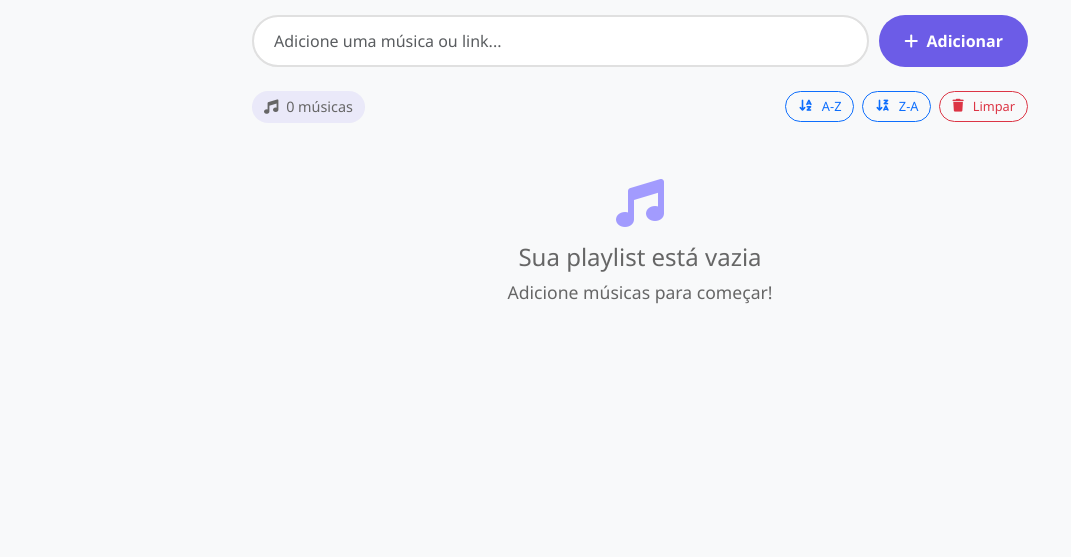
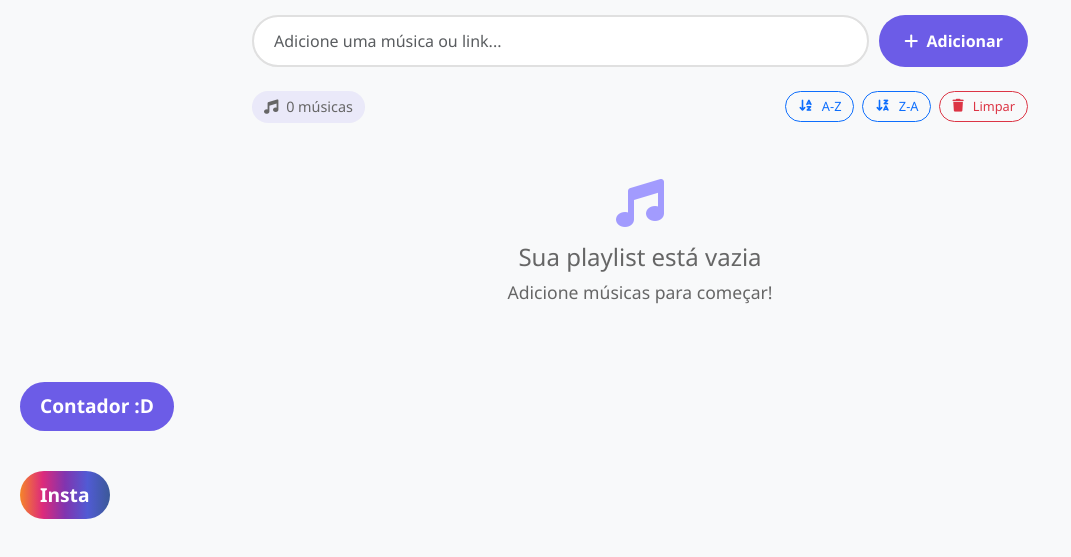
Before and after one commit to ViniLessaMag/playlist, a plain HTML site: page index.html in a window 1280 px wide. Shown: the part 103-660 px from the top of the page, without its empty margins (0-1071 px from the left). Drawn offline with nearby package versions, Linux system fonts and the light colour scheme.

Commit message:
versao com um botao de contador de cliques normal e um contador de cliques para o instagram, e com local storage apenas no botao do insta

```diff
--- a/index.html
+++ b/index.html
@@ -277,6 +277,31 @@
         justify-content: center;
       }
     }
+
+    #contador { /* Contador de cliques */
+      margin: 20px;
+      font-size: 1.2rem;
+      font-weight: bold;
+      padding: 10px 20px;
+      background-color: var(--primary-color);
+      color: white;
+      border: none;
+      border-radius: 50px;
+      cursor: pointer;
+
+    }
+
+    #instagram { /* Botão do Instagram */
+      margin: 20px;
+      font-size: 1.2rem;
+      font-weight: bold;
+      padding: 10px 20px;
+      background: linear-gradient(to right, #f58529, #dd2a7b, #8134af, #515bd4, #3b5998);
+      color: white;
+      border: none;
+      border-radius: 50px;
+      cursor: pointer;
+    }
   </style>
 </head>
 <body>
@@ -311,19 +336,53 @@
     </div>
   </div>
 
+  <div>
+    <button id="contador">Contador :D</button>
+  </div>
+
+  <div>
+    <button id="instagram">Insta</button>
+  </div>
+
       <script>
         const musicInput = document.getElementById('musicInput');// pega o input de musica
         const playlistContainer = document.getElementById('playlist');
         const counter = document.getElementById('counter');// pega o contador de musicas
         const emptyState = document.getElementById('emptyState');
-
         let playlist = JSON.parse(localStorage.getItem('playlist')) || [];// 1 L)pega a playlist do localStorage ou cria um array vazio
 
-        function save() {
-          localStorage.setItem('playlist', JSON.stringify(playlist));//2 L) salva a playlist no localStorage
-          updateCounter();
-          toggleEmptyState();
-        }
+// ...existing code...
+
+let clicks = 0;
+const contadorBtn = document.getElementById('contador');
+
+if (contadorBtn) {
+  contadorBtn.addEventListener('click', function() {
+    clicks++;
+    contadorBtn.textContent = `Contador: ${clicks}`;
+  });
+}
+
+// ...existing code...
+//cliques no Instagram
+let clicksinta = Number(localStorage.getItem('instaClicks')) || 0;
+const contadorinsta = document.getElementById('instagram');
+
+if (contadorinsta) {
+  contadorinsta.addEventListener('click', function(){
+    clicksinta++;
+    localStorage.setItem('instaClicks', clicksinta);// Salva o contador de cliques no Instagram no localStorage
+      window.open('https://www.instagram.com/vinilm08', '_blank');// Substitua 'yourprofile' pelo seu perfil do Instagram
+    contadorinsta.textContent = `Insta cliques: ${clicksinta}`;// Contador de cliques no Instagram
+  });
+}
+
+function save() {
+  localStorage.setItem('playlist', JSON.stringify(playlist));//2 L) salva a playlist no localStorage
+  updateCounter();
+  toggleEmptyState();
+}
+
 
         function renderPlaylist() {
           playlistContainer.innerHTML = '';
```
